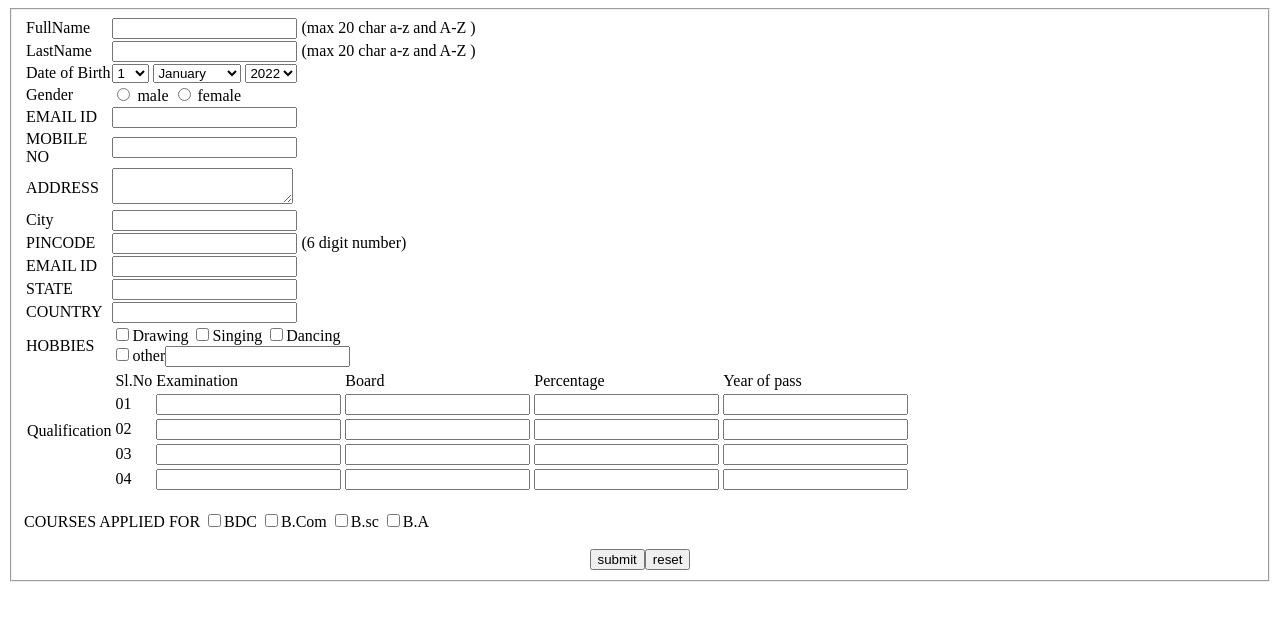
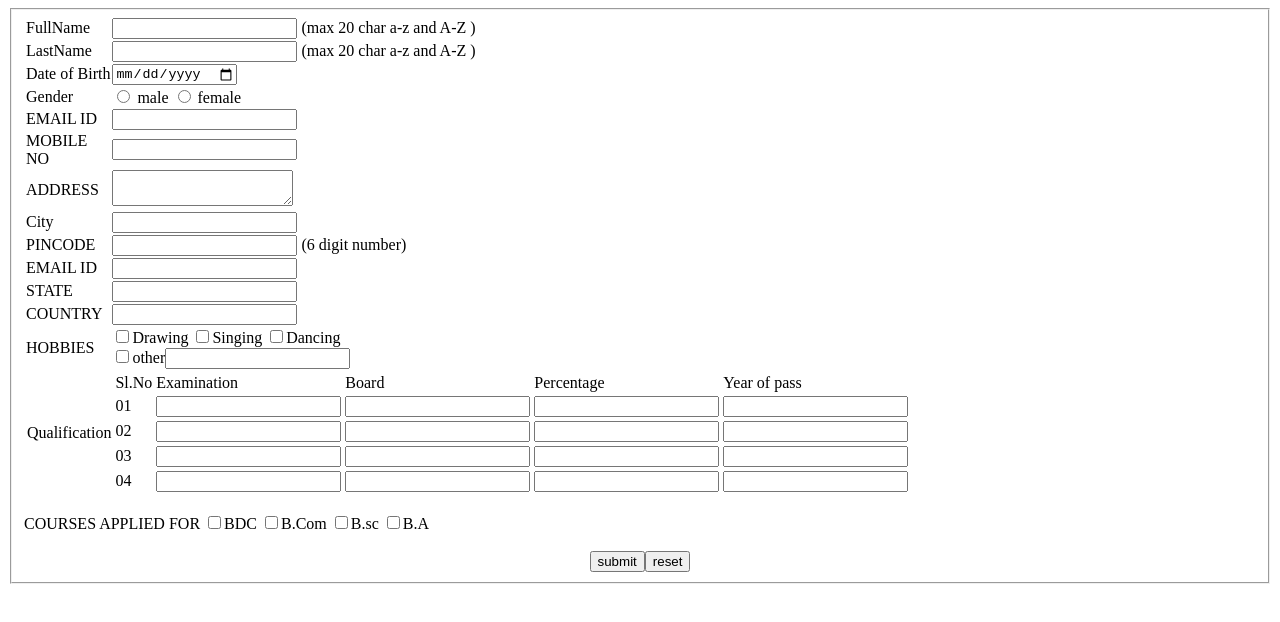
Before and after one commit to Prathvi09/WebTechTasks, a plain HTML site: page form.html in a window 1280 px wide. Drawn offline with Linux system fonts and the light colour scheme.

Commit message:
form.html

```diff
--- a/form.html
+++ b/form.html
@@ -26,44 +26,7 @@
 
             <tr>
             <td><label for="dob">Date of Birth</label></td>
-            <td><select name="date" id="dob">
-                <option value="1" selected>1</option>
-                <option value="2">2</option>
-                <option value="3">3</option>
-                <option value="4">4</option>
-                <option value="5">5</option>
-                <option value="6">6</option>
-                <option value="7">7</option>
-                <option value="8">8</option>
-                <option value="9">9</option>
-                <option value="10">10</option>
-                <option value="11">11</option>
-                <option value="12">12</option>
-                <option value="13">13</option>
-                <option value="14">14</option>
-                </select>
-                <select><option value="January" selected>January</option>
-                <option value="February">February</option>
-                <option value="March">March</option>
-                <option value="April">April</option>
-                <option value="May">May</option>
-                <option value="June">June</option>
-                <option value="July">July</option>
-                <option value="August">August</option>
-                <option value="September">September</option>
-                <option value="October">October</option>
-                <option value="November">November</option>
-                <option value="December">December</option>
-                </select>
-                <select>
-                <option value="2020">2020</option>
-                <option value="2021">2021</option>
-                <option value="2022" selected>2022</option>
-                <option value="2023">2023</option>
-                <option value="2024">2024</option>
-                <option value="2025">2025</option></select>
-
-                </select>
+            <td><input type="date" id="dob>
 
             <br></td></tr>
 
@@ -189,4 +152,5 @@
 </form>
 
 </body>
+
 </html>
```
